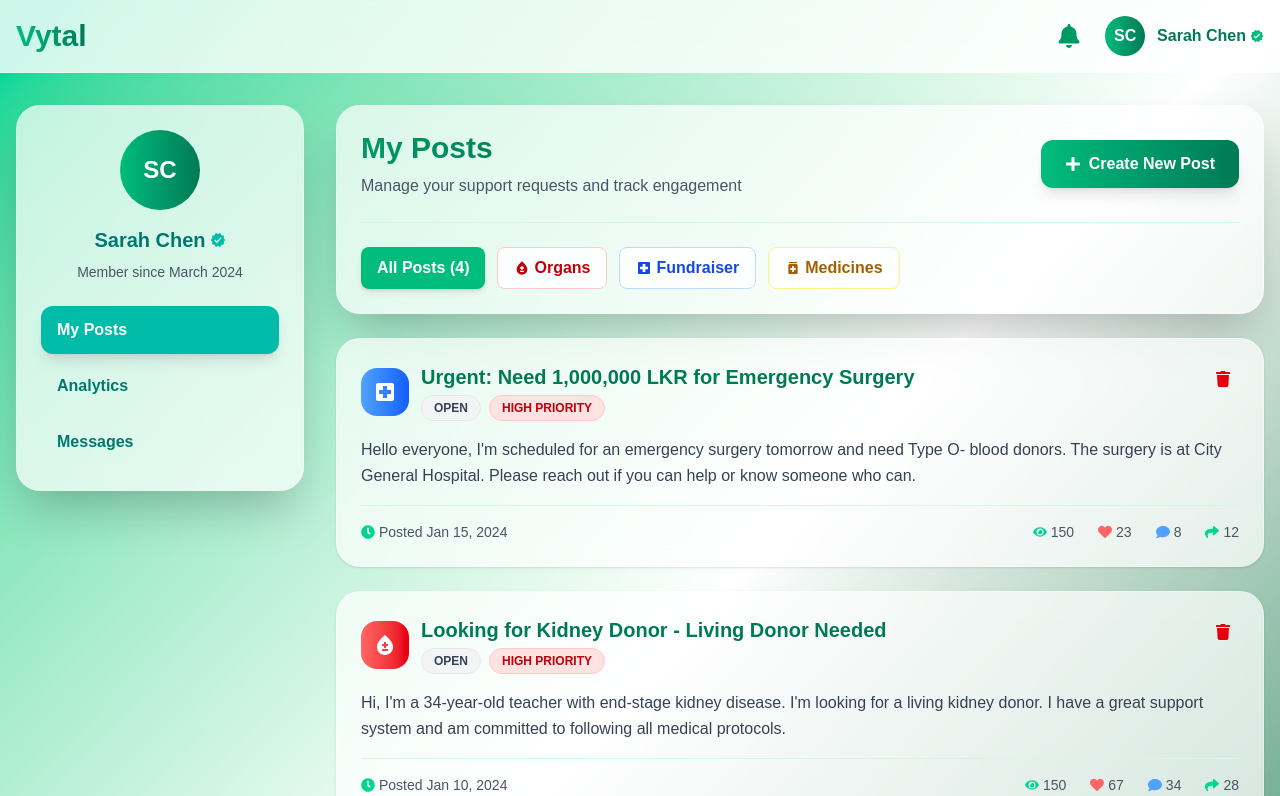
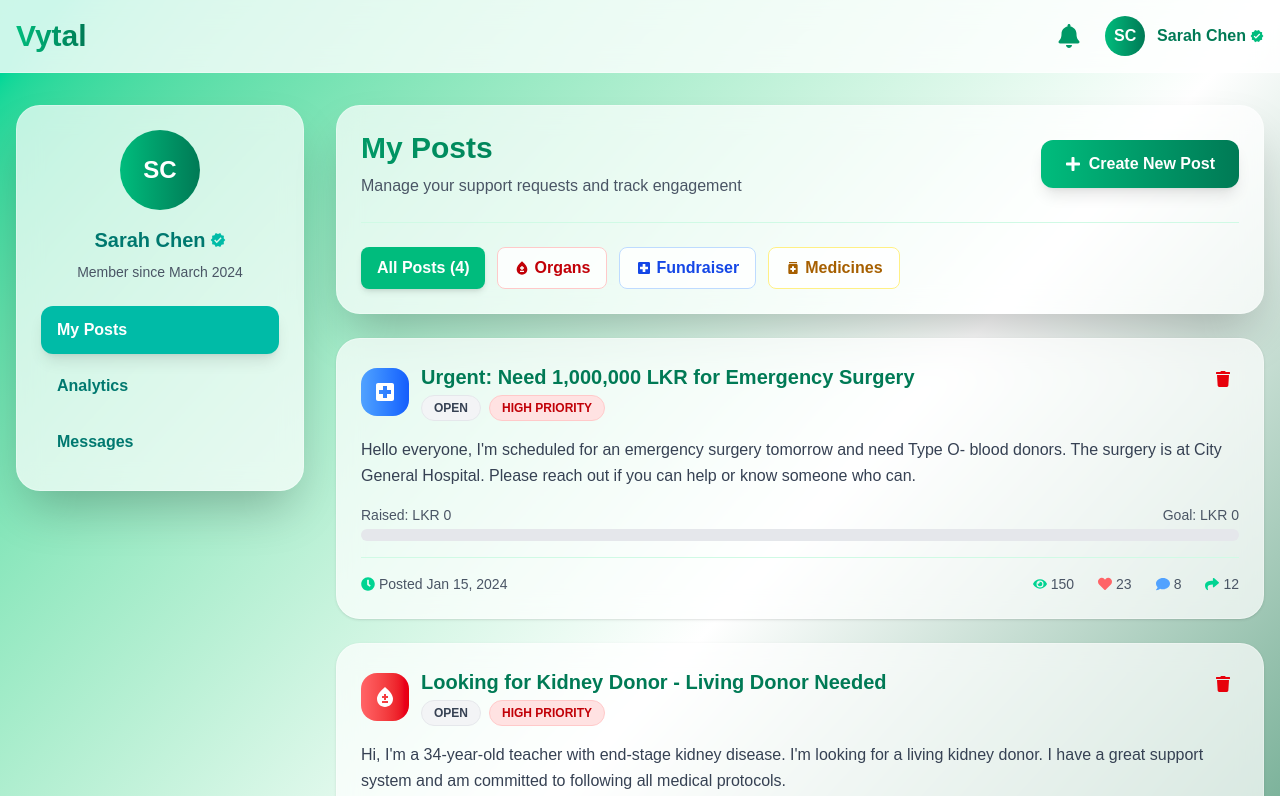
Before and after one commit to WebCooper/Vytal, a Next.js app in the folder frontend/: page /me in a window 1280 px wide. Shown: the top 796 px of the page. Built offline with nearby package versions, Linux system fonts and the light colour scheme.

Commit message:
Add fundraiser progress bar

```diff
--- a/frontend/app/mockData.ts
+++ b/frontend/app/mockData.ts
@@ -68,7 +68,13 @@ export const myPosts = [
     }
   ];
 
-    // Mock posts data
+export const fundraiserDetails = {
+  id: 1,
+  goal: 1000000,
+  received: 250000
+}
+
+// Mock posts data
 export const recipientPosts = [
     {
       id: 1,
@@ -86,10 +92,7 @@ export const recipientPosts = [
       urgency: "high",
       user: user,
       contact: "phone: +94777890123, email: n.jayasinghe@email.com",
-      fundraiserDetails: {
-        goal: 1000000,
-        received: 250000,
-      }
+      fundraiserDetails: fundraiserDetails
     },
     {
       id: 2,
--- a/frontend/components/recipientProfile/Filterbar.tsx
+++ b/frontend/components/recipientProfile/Filterbar.tsx
@@ -1,8 +1,8 @@
-import { filterbarProps } from '@/components/types';
 import React from 'react'
+import { FilterbarProps } from '@/components/types';
 import { MdBloodtype, MdLocalHospital, MdMedication } from 'react-icons/md'
 
-const Filterbar: React.FC<filterbarProps> = ({ posts, filterCategory, setFilterCategory}) => {
+const Filterbar: React.FC<FilterbarProps> = ({ posts, filterCategory, setFilterCategory}) => {
   return (
     <div>
         <div className="flex flex-wrap gap-3 mt-6 pt-6 border-t border-emerald-100">
--- a/frontend/components/recipientProfile/PostsGrid.tsx
+++ b/frontend/components/recipientProfile/PostsGrid.tsx
@@ -1,7 +1,7 @@
 import { motion, AnimatePresence } from 'framer-motion';
 import { FaHeart, FaComment, FaShare, FaEye, FaClock, FaTrash, FaUser } from "react-icons/fa";
 import React from 'react'
-import { Post, PostGridProps } from '../types';
+import { Post, PostCategory, PostGridProps } from '../types';
 import Link from 'next/link';
 import { formatDate, getCategoryColor, getCategoryIcon, getUrgencyColor, getStatusColor } from '../utils';
 
@@ -16,6 +16,10 @@ const PostsGrid: React.FC<PostGridProps> = ({posts, filterCategory}) => {
       <div className="space-y-6">
         <AnimatePresence>
         {filteredPosts.map((post: Post, index: number) => {
+          console.log(
+            post.fundraiserDetails?.received,
+            post.fundraiserDetails?.goal,
+          );
             const CategoryIcon = getCategoryIcon(post.category);
             return (
               <Link key={post.id} href={`/post/${post.id}`} className='block'>
@@ -52,6 +56,23 @@ const PostsGrid: React.FC<PostGridProps> = ({posts, filterCategory}) => {
                     </div>
 
                     <p className="text-gray-700 mb-4 leading-relaxed">{post.content}</p>
+
+                    {post.category === PostCategory.FUNDRAISER && (
+                      <div className="mb-4">
+                        <div className="flex justify-between text-sm mb-1">
+                          <span className="text-gray-600">Raised: LKR {post.fundraiserDetails?.received ?? 0}</span>
+                          <span className="text-gray-600">Goal: LKR {post.fundraiserDetails?.goal ?? 0}</span>
+                        </div>
+                        <div className="w-full h-3 bg-gray-200 rounded-full">
+                          <div
+                            className="h-full bg-emerald-500 rounded-full transition-all duration-300"
+                            style={{
+                              width: `${Math.min((post.fundraiserDetails?.received ?? 0) / (post.fundraiserDetails?.goal ?? 1) * 100, 100)}%`
+                            }}
+                          />
+                        </div>
+                      </div>
+                    )}
 
                     <div className="flex items-center justify-between pt-4 border-t border-emerald-100">
                     <div className="flex items-center space-x-1 text-sm text-gray-600">
--- a/frontend/components/recipientProfile/Sidebar.tsx
+++ b/frontend/components/recipientProfile/Sidebar.tsx
@@ -1,9 +1,9 @@
 import React from 'react'
 import { motion } from "framer-motion";
 import { MdVerified } from 'react-icons/md';
-import { sidebarProps } from '@/components/types';
+import { SidebarProps } from '@/components/types';
 
-const Sidebar: React.FC<sidebarProps> = ({ user, activeTab, setActiveTab  }) => {
+const Sidebar: React.FC<SidebarProps> = ({ user, activeTab, setActiveTab  }) => {
   return (
     <div>
         <div className="lg:col-span-1">
--- a/frontend/components/types.ts
+++ b/frontend/components/types.ts
@@ -16,7 +16,7 @@ export enum UserType {
     ADMIN = "admin"
 }
 
-export interface sidebarProps {
+export interface SidebarProps {
   user: User;
   activeTab: string;
   setActiveTab: React.Dispatch<React.SetStateAction<string>>;
@@ -38,7 +38,7 @@ export interface Post {
     };
     user: User;
     contact: string;
-    fundraiserDetails?: fundraiserDetails; // Optional, only for fundraiser posts
+    fundraiserDetails?: FundraiserDetails; // Optional, only for fundraiser posts
 }
 
 export enum PostCategory {
@@ -47,12 +47,12 @@ export enum PostCategory {
     MEDICINES = "medicines"
 }
 
-export interface fundraiserDetails {
+export interface FundraiserDetails {
     goal: number;
     received: number;
 }
 
-export interface filterbarProps {
+export interface FilterbarProps {
     filterCategory: string;
     setFilterCategory: React.Dispatch<React.SetStateAction<string>>;
     posts: Array<Post>;
```
